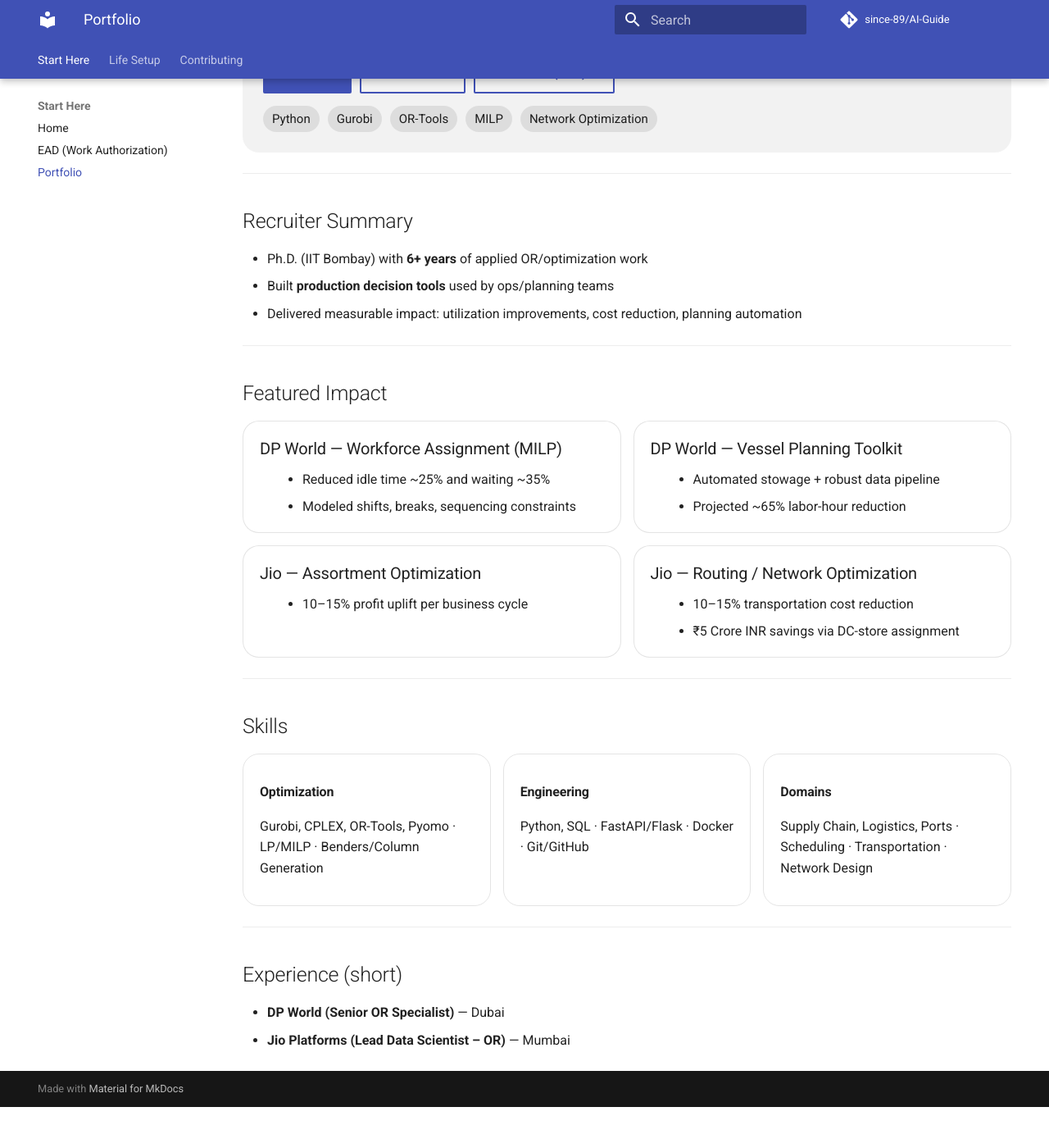
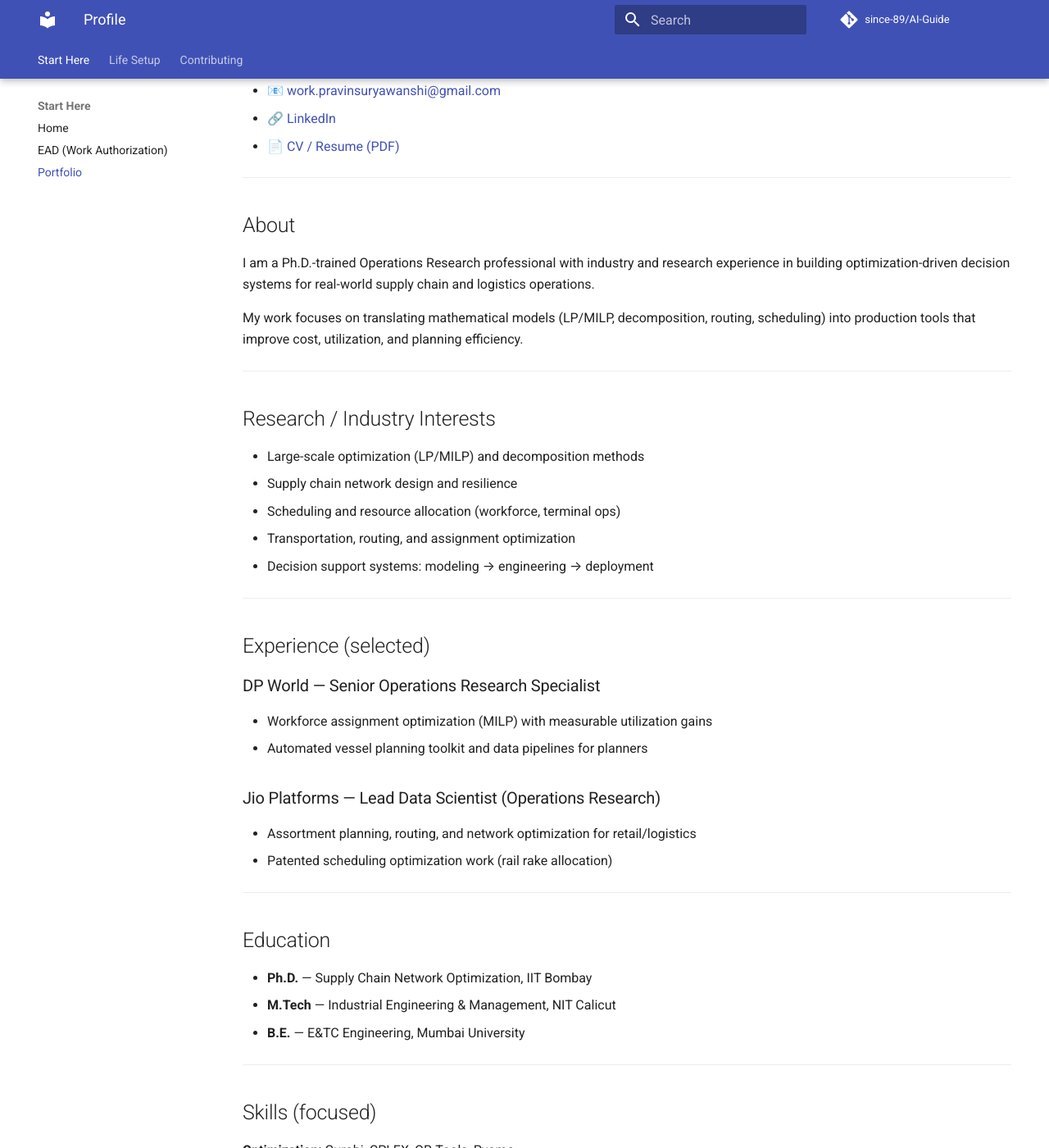
Before and after one commit to since-89/AI-Guide, an MkDocs documentation site: the page built from docs/portfolio.md, in a window 1280 px wide and 1400 px high, scrolled down 230 px. Shown: the whole window at 82% size. Built offline with MkDocs 1.6.1 and Material for MkDocs 9.7.7, drawn with Linux system fonts in a browser that asks for light colours; comment, search, counter and statistics services are not loaded; before the commit the page ends 1580 px from its top, so only the background shows below that; some of the changed text lies outside the part shown.

Commit message:
changing the theme about my portfolio

```diff
--- a/docs/portfolio.md
+++ b/docs/portfolio.md
@@ -1,95 +1,71 @@
 ---
-title: Portfolio
+title: Profile
 hide:
   - toc
 ---
 
-<div class="pf-hero">
-  <div>
-    <h1>Dr. Pravin D. Suryawanshi, Ph.D.</h1>
-    <p class="pf-subtitle">Senior / Lead Operations Research Scientist · Supply Chain, Logistics & Network Optimization</p>
+# Dr. Pravin D. Suryawanshi, Ph.D.
 
-    <div class="pf-cta">
-      <a class="md-button md-button--primary" href="mailto:work.pravinsuryawanshi@gmail.com">Email</a>
-      <a class="md-button" href="https://www.linkedin.com/in/pravin-suryawanshi-ph-d-9601b733/" target="_blank">LinkedIn</a>
-      <a class="md-button" href="/assets/SuryawanshiPravin_PhD.pdf" target="_blank">Resume (PDF)</a>
-    </div>
+Senior / Lead Operations Research Scientist
+Supply Chain • Logistics • Network Optimization
 
-    <div class="pf-badges">
-      <span class="pf-badge">Python</span>
-      <span class="pf-badge">Gurobi</span>
-      <span class="pf-badge">OR-Tools</span>
-      <span class="pf-badge">MILP</span>
-      <span class="pf-badge">Network Optimization</span>
-    </div>
-  </div>
-</div>
+- 📍 Durham, NC (USA)
+- 📧 [work.pravinsuryawanshi@gmail.com](mailto:work.pravinsuryawanshi@gmail.com)
+- 🔗 [LinkedIn](https://www.linkedin.com/in/pravin-suryawanshi-ph-d-9601b733/)
+- 📄 [CV / Resume (PDF)](/assets/SuryawanshiPravin_PhD.pdf)
 
 ---
 
-## Recruiter Summary
-- Ph.D. (IIT Bombay) with **6+ years** of applied OR/optimization work
-- Built **production decision tools** used by ops/planning teams
-- Delivered measurable impact: utilization improvements, cost reduction, planning automation
+## About
+
+I am a Ph.D.-trained Operations Research professional with industry and research experience in building
+optimization-driven decision systems for real-world supply chain and logistics operations.
+
+My work focuses on translating mathematical models (LP/MILP, decomposition, routing, scheduling)
+into production tools that improve cost, utilization, and planning efficiency.
 
 ---
 
-## Featured Impact
-<div class="pf-grid">
+## Research / Industry Interests
 
-<div class="pf-card">
-  <h3>DP World — Workforce Assignment (MILP)</h3>
-  <ul>
-    <li>Reduced idle time ~25% and waiting ~35%</li>
-    <li>Modeled shifts, breaks, sequencing constraints</li>
-  </ul>
-</div>
-
-<div class="pf-card">
-  <h3>DP World — Vessel Planning Toolkit</h3>
-  <ul>
-    <li>Automated stowage + robust data pipeline</li>
-    <li>Projected ~65% labor-hour reduction</li>
-  </ul>
-</div>
-
-<div class="pf-card">
-  <h3>Jio — Assortment Optimization</h3>
-  <ul>
-    <li>10–15% profit uplift per business cycle</li>
-  </ul>
-</div>
-
-<div class="pf-card">
-  <h3>Jio — Routing / Network Optimization</h3>
-  <ul>
-    <li>10–15% transportation cost reduction</li>
-    <li>₹5 Crore INR savings via DC-store assignment</li>
-  </ul>
-</div>
-
-</div>
+- Large-scale optimization (LP/MILP) and decomposition methods
+- Supply chain network design and resilience
+- Scheduling and resource allocation (workforce, terminal ops)
+- Transportation, routing, and assignment optimization
+- Decision support systems: modeling → engineering → deployment
 
 ---
 
-## Skills
-<div class="pf-skillgrid">
-  <div class="pf-skill">
-    <h4>Optimization</h4>
-    <p>Gurobi, CPLEX, OR-Tools, Pyomo · LP/MILP · Benders/Column Generation</p>
-  </div>
-  <div class="pf-skill">
-    <h4>Engineering</h4>
-    <p>Python, SQL · FastAPI/Flask · Docker · Git/GitHub</p>
-  </div>
-  <div class="pf-skill">
-    <h4>Domains</h4>
-    <p>Supply Chain, Logistics, Ports · Scheduling · Transportation · Network Design</p>
-  </div>
-</div>
+## Experience (selected)
+
+### DP World — Senior Operations Research Specialist
+- Workforce assignment optimization (MILP) with measurable utilization gains
+- Automated vessel planning toolkit and data pipelines for planners
+
+### Jio Platforms — Lead Data Scientist (Operations Research)
+- Assortment planning, routing, and network optimization for retail/logistics
+- Patented scheduling optimization work (rail rake allocation)
 
 ---
 
-## Experience (short)
-- **DP World (Senior OR Specialist)** — Dubai
-- **Jio Platforms (Lead Data Scientist – OR)** — Mumbai
+## Education
+
+- **Ph.D.** — Supply Chain Network Optimization, IIT Bombay
+- **M.Tech** — Industrial Engineering & Management, NIT Calicut
+- **B.E.** — E&TC Engineering, Mumbai University
+
+---
+
+## Skills (focused)
+
+**Optimization:** Gurobi, CPLEX, OR-Tools, Pyomo
+**Programming:** Python, SQL, R
+**Engineering:** FastAPI/Flask/Django, Docker, Git/GitHub
+**Data/ML:** Pandas, PySpark, scikit-learn, PyTorch
+
+---
+
+## Contact
+
+Best way to reach me:
+📧 [work.pravinsuryawanshi@gmail.com](mailto:work.pravinsuryawanshi@gmail.com)
```
